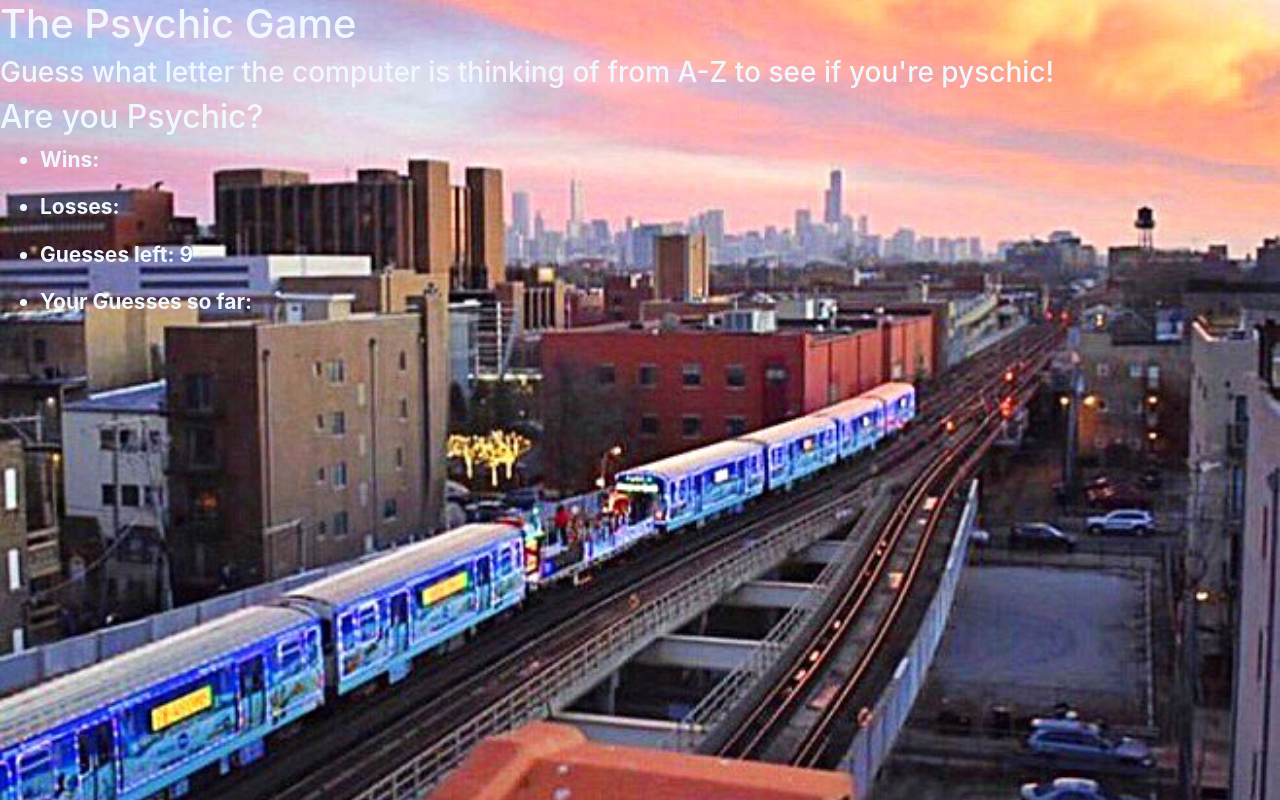
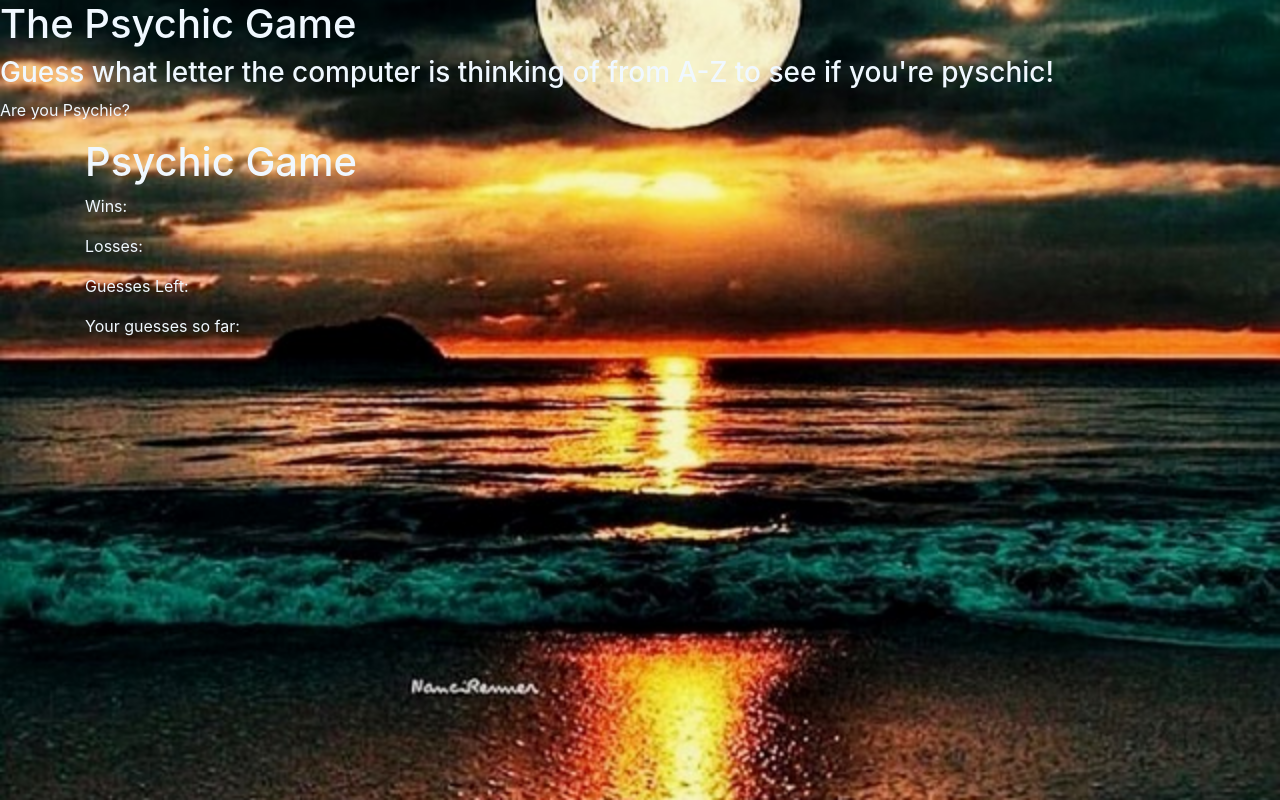
Before and after one commit to joejoemason/Psychic-Game, a PHP site: page / in a window 1280 px wide. Run offline with PHP 8.4, Linux system fonts and the light colour scheme.

Commit message:
Project redone

```diff
--- a/assets/css/style.css
+++ b/assets/css/style.css
@@ -2,7 +2,7 @@
 html {
     height: 100%;
     /* The image used */
-    background-image: url("./images/PSYCHICBG2.jpg");
+    background-image: url("./images/IMG_1203.jpg");
 
     /* Full height */
     height: 100%;
--- a/assets/js/game.js
+++ b/assets/js/game.js
@@ -1,66 +1,71 @@
-//Letters
-var computerChoices = ['a', 'b', 'c', 'd', 'e', 'f', 'g', 'h', 'i', 'j', 'k', 'l', 'm', 'n', 'o', 'p', 'q', 'r', 's', 't', 'u', 'v', 'w', 'x', 'y', 'z'];
 
-//Setting defaults
-var wins = 0;
+var letters = ['a', 'b', 'c', 'd', 'e', 'f', 'g', 'h', 'i', 'j', 'k', 'l', 'm', 'n', 'o', 'p', 'q', 'r', 's', 't', 'u', 'v', 'w', 'x', 'y', 'z'];
+
+var chancesLeft = 8;
+// var numOfChances = chancesLeft;
+
+var userSaid = [];
 var losses = 0;
-var guesses = 9;
-var guessesLeft = 9;
-var guessedLetters = [];
-
-//Computer's random choice
-var computerGuess = computerChoices[Math.floor(Math.random() * computerChoices.length)];
-
-//9 guesses
-var updateGuessesLeft = function () {
-    // Here we are grabbing the HTML element and setting it equal to the guessesLeft. (i.e. guessesLeft will get displayed in HTML)
-    document.querySelector('#guessLeft').innerHTML = "Guesses left: " + guessesLeft;
-};
-
-var updateLetterToGuess = function () {
-    this.letterToGuess = this.computerChoices[Math.floor(Math.random() * this.computerChoices.length)];
-};
-var updateGuessesSoFar = function () {
-    //Display missed guesses
-    document.querySelector('#guessed').innerHTML = "Your Guesses so far: " + guessedLetters.join(', ');
-};
-// Callback function to reset everything
-var reset = function () {
-    totalGuesses = 9;
-    guessesLeft = 9;
-    guessedLetters = [];
-
-    updateLetterToGuess();
-    updateGuessesLeft();
-    updateGuessesSoFar();
-}
-
-updateLetterToGuess();
-updateGuessesLeft();
+var Wcounts = 0;
 
 
-//User pressing a key decreases guesses left, converts to lower case, pushes last guess to front of string
+// function generator(letters) {
+//     return letters[Math.floor(Math.random()* letters.length)];
+// }
+
 document.onkeyup = function (event) {
-    guessesLeft--;
-    var userGuess = String.fromCharCode(event.keyCode).toLowerCase();
 
-    guessedLetters.push(userGuess);
-    updateGuessesLeft();
-    updateGuessesSoFar();
+var userUser = String.fromCharCode(event.keyCode).toLowerCase();
+var compGuess = letters[Math.floor(Math.random() * letters.length)];
+    userSaid.push(userUser);
 
-    if (guessesLeft > 0) {
-        if (userGuess == letterToGuess) {
-            wins++;
-            document.querySelector('#wins').innerHTML = "Wins: " + wins;
-            alert("You're a psychic!");
-            reset();
-        }
-    } else if (guessesLeft == 0) {
-        // If lose add 1 to losses
+
+    if (userUser == compGuess) {
+        console.log("correct", userSaid)
+        // document.getElementById("Wcounts").innerHTML = (Wcounts.length);
+        Wcounts++;
+        userSaid.push(userUser);
+        chancesLeft = 8;
+        userSaid.length = 0;
+        // (Wcounts += 1);
+
+    } else if (chancesLeft == 0){
+        console.log("no", chancesLeft, userSaid);
         losses++;
-        document.querySelector('#losses').innerHTML = "Losses: " + losses;
-        alert("Sorry, you're not psychic. Play again please.");
-        // Resets game
-        reset();
+        chancesLeft = 8;
+        userSaid.length = 0;
+        // document.getElementById("userSaid").innerHTML = (userSaid);
+        // (losses+=1);
+
+
+
     }
-};
+
+    else if (userUser !== compGuess) {
+        chancesLeft--;
+
+    }
+    var html = "<h1>Psychic Game</h1>" + "<p>What letter is on my mind?</p>" + "<p>Wins: " + Wcounts + "</p>" +
+    "<p>Losses: " +
+    losses +
+    "</p>" +
+    "<p>Guesses Left: " +
+    chancesLeft +
+    "</p>" +
+    "<p>Your Guesses so far: " +
+    userSaid +
+    "</p>"
+    ;
+    document.querySelector('#wrap').innerHTML = html;
+    }
+
+
+
+
+
+// var reset = {
+//     resetGame: function() {
+//         if(chancesLeft== 0) {
+//             document.onkeydown = false;
+//             chancesLeft=15;
+//             userSaid=[];
--- a/index.html
+++ b/index.html
@@ -21,24 +21,42 @@
 
         <div class="instructions">
             <h3>Guess what letter the computer is thinking of from A-Z to see if you're pyschic! </h3>
-            <h2>Are you Psychic?</h2>
+            <p>Are you Psychic?</p>
         </div>
         <!--Div for the tallies-->
-        <div id="game">
-            <ul>
-                <li classs="list-group-item">
-                    <p id="wins">Wins: </p>
-                </li>
-                <li classs="list-group-item">
-                    <p id="losses">Losses: </p>
-                </li>
-                <li classs="list-group-item">
-                    <p id="guessLeft">Guesses Left: </p>
-                </li>
-                <li classs="list-group-item">
-                    <p id="guessed">Your Guesses so far: </p>
-                </li>
-            </ul>
+        <div id="wrap">
+            <div class="container">
+                <div class="row">
+                    <div class="col-lg-8">
+                        <h1 class="title-psychicGame">Psychic Game</h1>
+
+                    <div class="row">
+                        <div class="col-lg-8">
+                            <p class="wins premade">Wins:</p>
+                            <h3 id="Wcount" class="scorecolor"></h3>
+                        </div>
+                    </div>
+                    <div class="row">
+                        <div class="col-lg-8">
+                            <p class="losses premade">Losses:</p>
+                            <h3 id="losses" class="scorecolor"></h3>
+                        </div>
+                    </div>
+                    <div class="row">
+                        <div class="col-lg-8">
+                            <p class="guesses premade">Guesses Left:</p>
+                            <h3 id="chancesLeft" class="scorecolor"></h3>
+                        </div>
+                    </div>
+                    <div class="row">
+                        <div class="col-lg-8">
+                            <p class="lettersNow premade">Your guesses so far:</p>
+                            <h3 id="userSaid" class="scorecolor"></h3>
+                        </div>
+                    </div>
+                    </div>
+                    <div class="col-lg-4"></div>
+
         </div>
         </div>
         </div>
```
Also changed, not shown: assets/css/images/IMG_1203.jpg (added), assets/js/pract.js (added), 1 other file.
